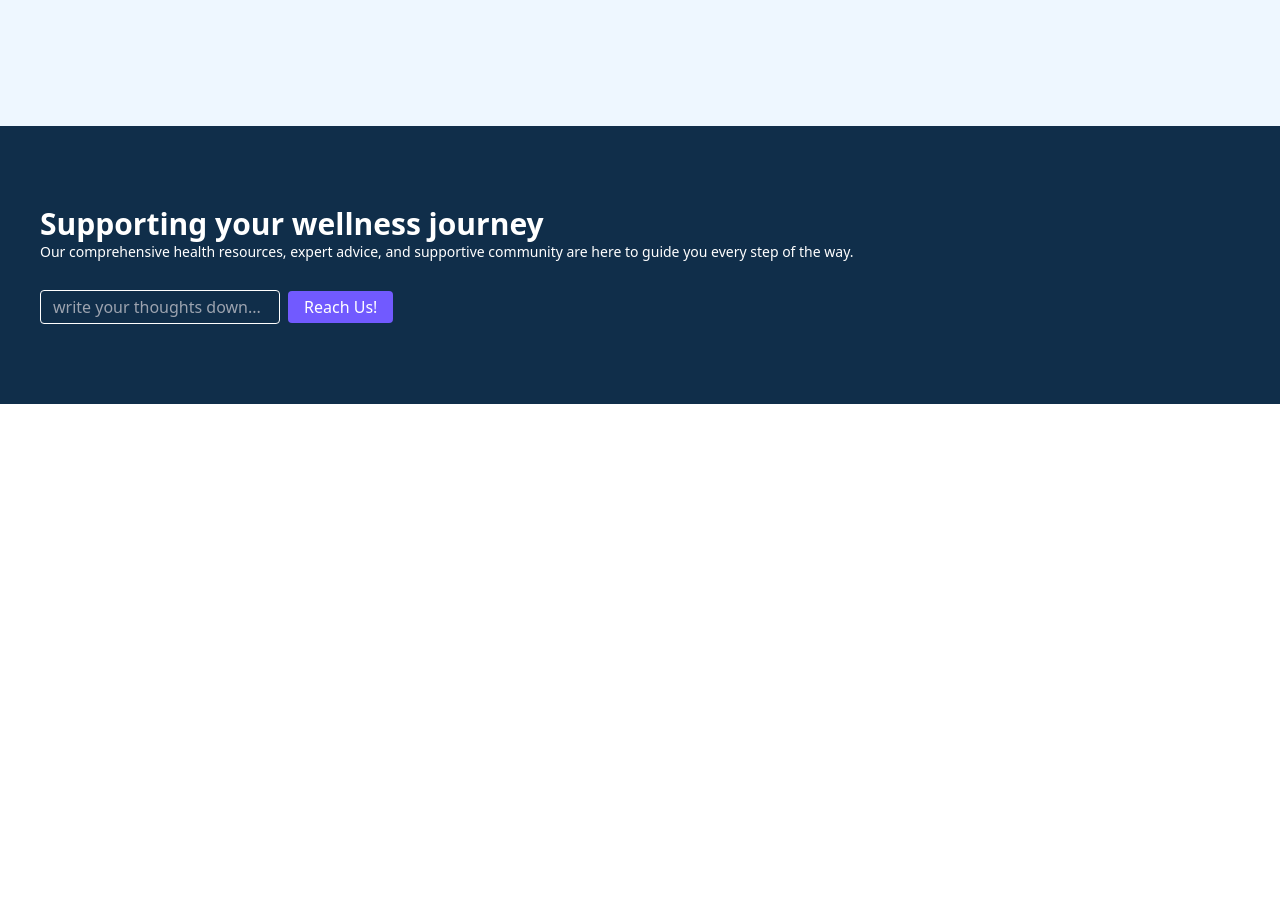
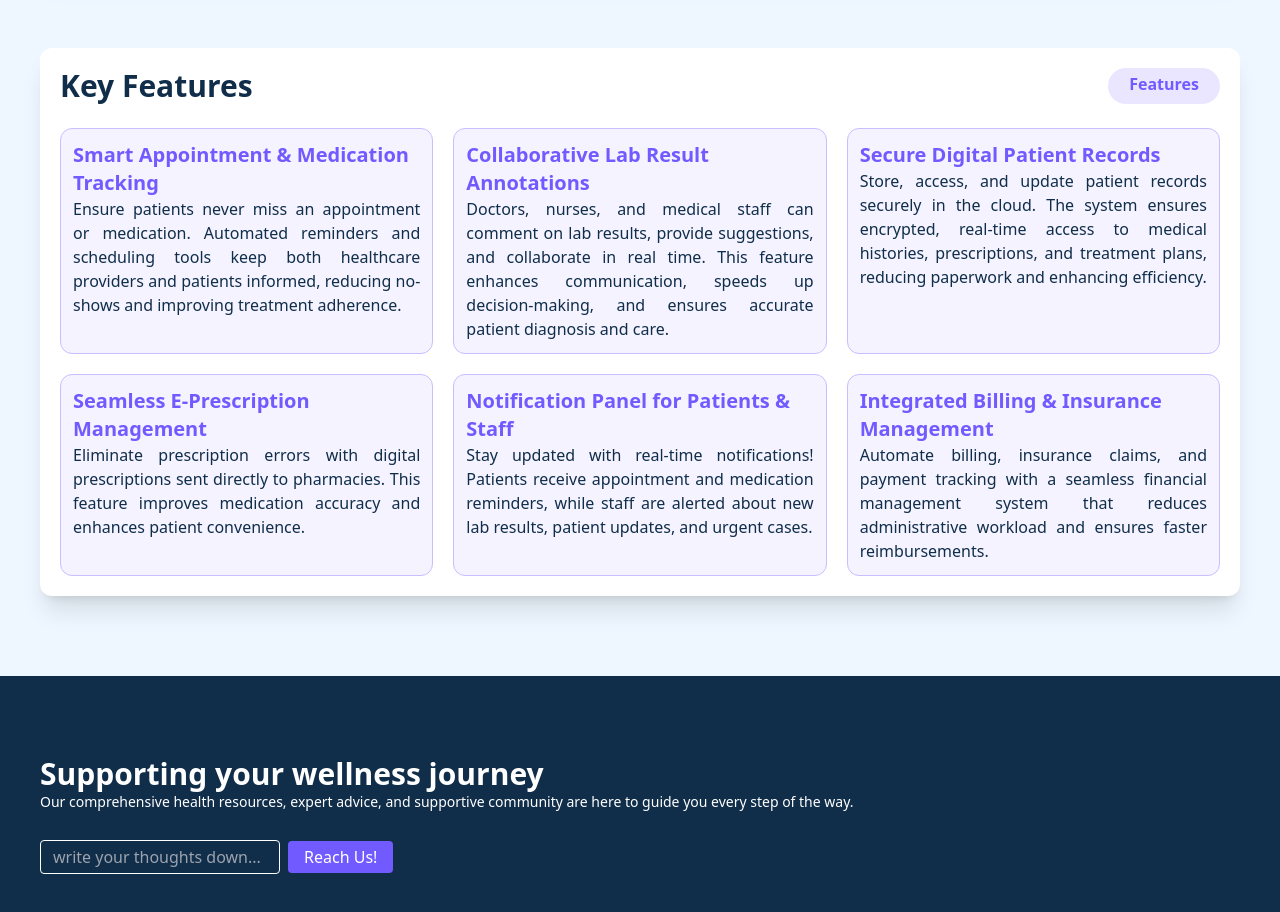
Before and after one commit to anuragvishwak/medical-emr, a React (Create React App) app: page / in a window 1280 px wide. Shown: the part 1160-2072 px from the top of the page. Before the commit the page ends 1564 px from the top, so only its background shows below. Built offline with nearby package versions, Linux system fonts and the light colour scheme.

Commit message:
added one more section

```diff
--- a/src/SingleLandingPage.js
+++ b/src/SingleLandingPage.js
@@ -5,7 +5,8 @@ import img2 from "./vecteezy_medical-concept-operating-room-doctor-holding-a-tab
 import img3 from "./olga-guryanova-tMFeatBSS4s-unsplash.jpg";
 import { MdMonitorHeart } from "react-icons/md";
 import { LuHandshake } from "react-icons/lu";
-import { FaBars } from "react-icons/fa";
+import { FaBars, FaFacebook, FaInstagram, FaLinkedin } from "react-icons/fa";
+import { FaArrowRightLong } from "react-icons/fa6";
 
 function SingleLandingPage() {
   const [openingLogin, setopeningLogin] = useState(false);
@@ -103,9 +104,15 @@ function SingleLandingPage() {
             onClick={() => {
               setopeningLogin(true);
             }}
-            className="bg-[#715AFF] ml-16 py-1 px-4 rounded-full text-white"
+            className="bg-[#715AFF] py-1.5 pl-4 pr-2 rounded-full text-white"
           >
-            Explore
+            <div className="flex items-center">
+              <p className="font-semibold mr-5">Explore</p>
+              <FaArrowRightLong
+                size={30}
+                className="bg-white text-[#715AFF] p-1.5 rounded-full"
+              />
+            </div>
           </button>
         </div>
         <div className="py-10 sm:py-20 px-5 sm:px-10">
@@ -200,9 +207,99 @@ function SingleLandingPage() {
               </div>
             </div>
           </div>
+
+          <div className="flex justify-center p-5 shadow-xl rounded-xl bg-white mb-10 sm:mb-20 mx-5 md:mx-10">
+            <div>
+              <div className="sm:flex justify-between">
+              <p className="text-[#715AFF] sm:hidden mb-3 text-center w-28 py-1 font-semibold rounded-full bg-[#eae6ff]">
+                  Features
+                </p>
+                <p className="text-[#102E4A] text-3xl font-semibold">
+                  Key Features
+                </p>
+                <p className="text-[#715AFF] hidden sm:block text-center w-28 py-1 font-semibold rounded-full bg-[#eae6ff]">
+                  Features
+                </p>
+              </div>
+
+              <div className="grid grid-cols-1 md:grid-cols-2 lg:grid-cols-3 gap-5 mt-6 ">
+                <div className="p-3 bg-[#f5f3ff] rounded-xl border border-[#c7bfff]">
+                  <p className="text-xl text-[#715AFF] font-semibold">
+                    Smart Appointment & Medication Tracking
+                  </p>
+                  <p className="text-[#102E4A] text-justify">
+                    Ensure patients never miss an appointment or medication.
+                    Automated reminders and scheduling tools keep both
+                    healthcare providers and patients informed, reducing
+                    no-shows and improving treatment adherence.
+                  </p>
+                </div>
+
+                <div className="p-3 rounded-xl bg-[#f5f3ff] border border-[#c7bfff]">
+                  <p className="text-xl text-[#715AFF] font-semibold">
+                    Collaborative Lab Result Annotations
+                  </p>
+                  <p className="text-[#102E4A] text-justify">
+                    Doctors, nurses, and medical staff can comment on lab
+                    results, provide suggestions, and collaborate in real time.
+                    This feature enhances communication, speeds up
+                    decision-making, and ensures accurate patient diagnosis and
+                    care.
+                  </p>
+                </div>
+
+                <div className="p-3 bg-[#f5f3ff] rounded-xl border border-[#c7bfff]">
+                  <p className="text-xl text-[#715AFF] font-semibold">
+                    Secure Digital Patient Records
+                  </p>
+                  <p className="text-[#102E4A] text-justify">
+                    Store, access, and update patient records securely in the
+                    cloud. The system ensures encrypted, real-time access to
+                    medical histories, prescriptions, and treatment plans,
+                    reducing paperwork and enhancing efficiency.
+                  </p>
+                </div>
+
+                <div className="p-3 bg-[#f5f3ff] rounded-xl border border-[#c7bfff]">
+                  <p className="text-xl text-[#715AFF] font-semibold">
+                    Seamless E-Prescription Management
+                  </p>
+                  <p className="text-[#102E4A] text-justify">
+                    Eliminate prescription errors with digital prescriptions
+                    sent directly to pharmacies. This feature improves
+                    medication accuracy and enhances patient convenience.
+                  </p>
+                </div>
+
+                <div className="p-3 bg-[#f5f3ff] rounded-xl border border-[#c7bfff]">
+                  <p className="text-xl text-[#715AFF] font-semibold">
+                    Notification Panel for Patients & Staff
+                  </p>
+                  <p className="text-[#102E4A] text-justify">
+                    Stay updated with real-time notifications! Patients receive
+                    appointment and medication reminders, while staff are
+                    alerted about new lab results, patient updates, and urgent
+                    cases.
+                  </p>
+                </div>
+
+                <div className="p-3 bg-[#f5f3ff] rounded-xl border border-[#c7bfff]">
+                  <p className="text-xl text-[#715AFF] font-semibold">
+                    Integrated Billing & Insurance Management
+                  </p>
+                  <p className="text-[#102E4A] text-justify">
+                    Automate billing, insurance claims, and payment tracking
+                    with a seamless financial management system that reduces
+                    administrative workload and ensures faster reimbursements.
+                  </p>
+                </div>
+              </div>
+            </div>
+          </div>
         </div>
       </div>
-      <div className="bg-[#102E4A] py-10 sm:py-20 px-5 sm:px-10 text-white">
+
+      <div className="bg-[#102E4A] py-5 sm:py-20 px-5 sm:px-10 text-white">
         <div>
           <p className="text-3xl font-bold">Supporting your wellness journey</p>
           <p className="text-sm text-justify">
```
